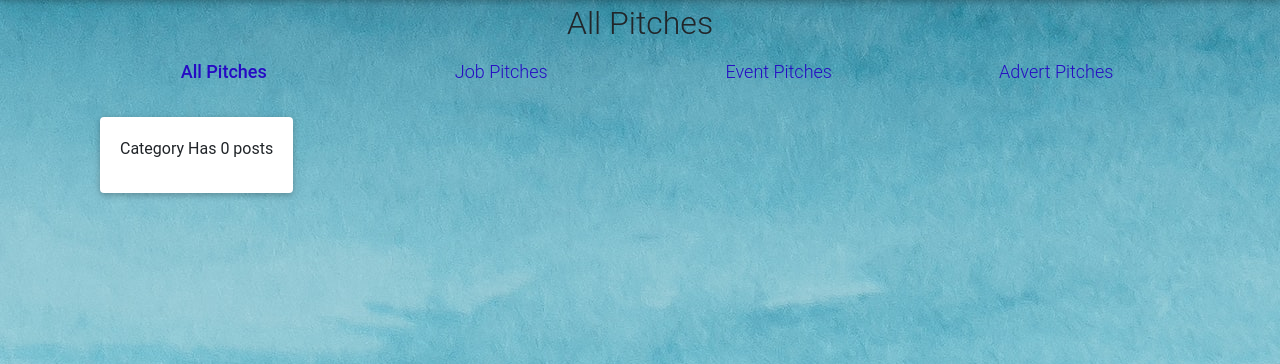
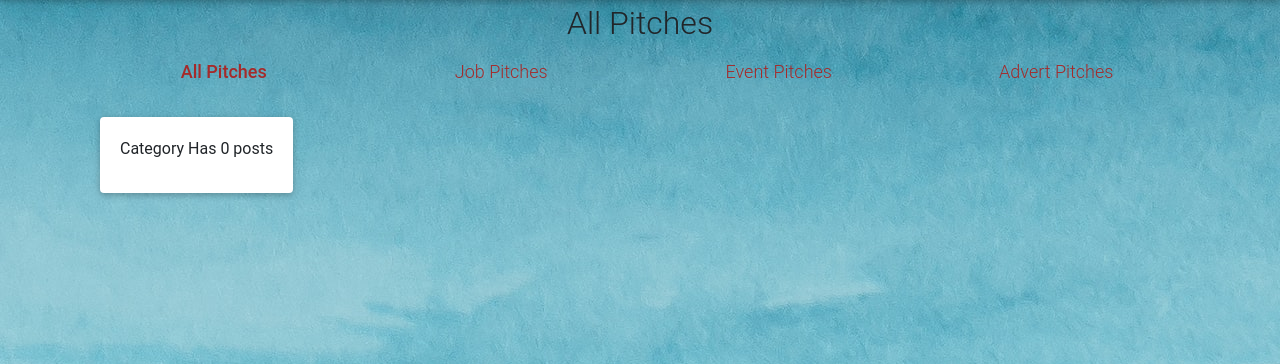
Before and after one commit to CarolGitonga/Pitch-App, a Flask app: page / in a window 1280 px wide. Shown: the part 56-420 px from the top of the page. Run offline with Flask 2, Linux system fonts and the light colour scheme; data that the repository does not hold is empty; some libraries are stand-ins or nearby versions; some web fonts are replaced.

Commit message:
deployment updates

```diff
--- a/app/static/css/styles.css
+++ b/app/static/css/styles.css
@@ -1,4 +1,4 @@
 #cats{
-    color: rgb(38, 10, 196);
+    color: brown;
     font-size: 18px;
 }
```
